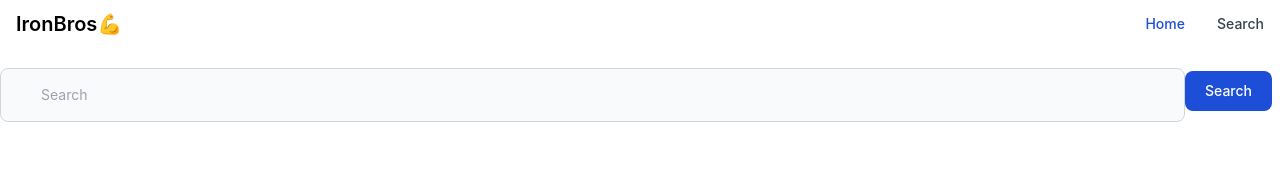
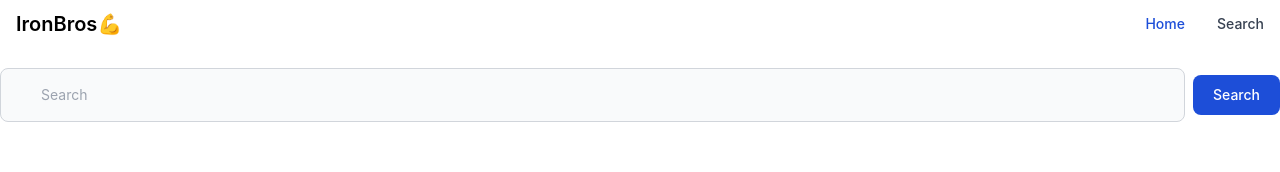
Before and after one commit to Csriso/metmuseum-explorer, a React (Create React App) app: page /search in a window 1280 px wide. Shown: the top 172 px of the page. Built offline with nearby package versions, Linux system fonts and the light colour scheme.

Commit message:
style fixes

```diff
--- a/src/pages/Search.jsx
+++ b/src/pages/Search.jsx
@@ -50,9 +50,9 @@ export default function Search() {
     // }
     return (
         <div>
-            <div className="searchForm flex flex-row justify-center items-center mt-5">
+            <div className="searchForm flex flex-row justify-center items-center justify-items-center content-center mt-5">
                 <input type="text" name="search" id="search" className="w-3/12 block p-4 pl-10 w-full text-sm text-gray-900 bg-gray-50 rounded-lg border border-gray-300 focus:ring-blue-500 focus:border-blue-500" placeholder="Search" ref={inputRef} />
-                <button onClick={search} className="text-white bg-blue-700 hover:bg-blue-800 focus:ring-4 focus:ring-blue-300 font-medium rounded-lg text-sm px-5 py-2.5 mr-2 mb-2">Search</button>
+                <button onClick={search} className="text-white bg-blue-700 hover:bg-blue-800 focus:ring-4 focus:ring-blue-300 font-medium rounded-lg text-sm px-5 py-2.5 ml-2">Search</button>
             </div>
             {/* <div className="pagination">
                 <button onClick={handlePrevPage}>Prev</button>
```
